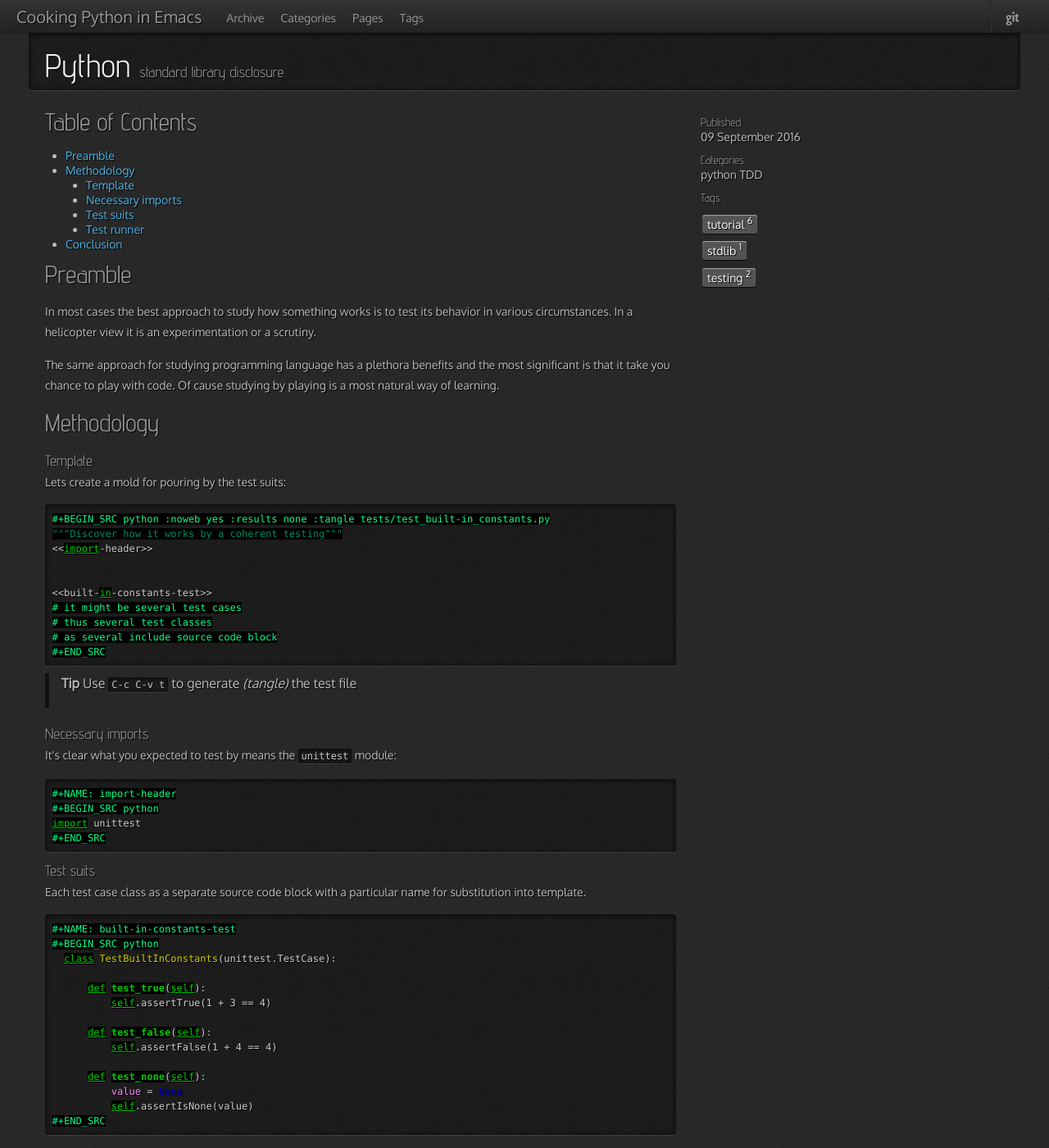
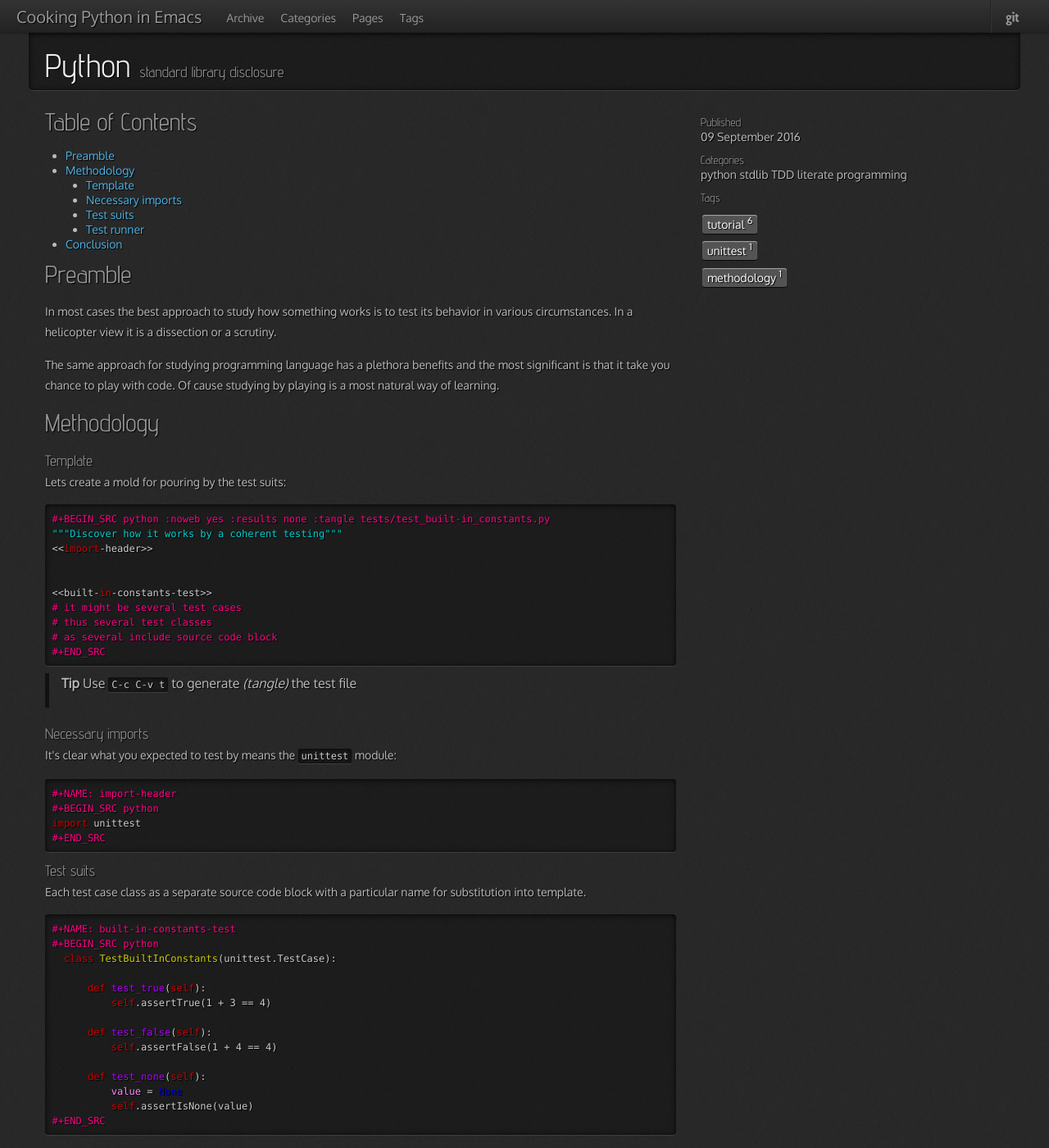
Before and after one commit to 0--key/0--key.github.io, a Jekyll site: the page built from _posts/2016-09-09-python-standard-library.html, in a window 1280 px wide and 1400 px high. Shown: the whole window at 82% size. Built offline with Jekyll 4.4.1, drawn with Linux system fonts in a browser that asks for light colours; nearby versions of some CDN libraries; comment, search, counter and statistics services are not loaded; some of the changed text lies outside the part shown.

Commit message:
Grammatical rectification

```diff
--- a/_posts/2016-09-09-python-standard-library.html
+++ b/_posts/2016-09-09-python-standard-library.html
@@ -2,9 +2,9 @@
 layout: post
 title: Python
 tagline: " standard library disclosure"
-permalink: /python/tdd/stdlib.html
-categories: [python, TDD]
-tags: [tutorial, stdlib, testing]
+permalink: /python/tdd/unittest_init.html
+categories: [python, stdlib, TDD, literate programming]
+tags: [tutorial, unittest, methodology]
 ---
 <div id="table-of-contents">
 <h2>Table of Contents</h2>
@@ -30,7 +30,7 @@
 <p>
 In most cases the best approach to study how something works is to
 test its behavior in various circumstances. In a helicopter view it
-is an experimentation or a scrutiny.
+is a dissection or a scrutiny.
 </p>
 
 <p>
@@ -54,16 +54,16 @@
 
 <div class="org-src-container">
 
-<pre class="src src-org"><span style="color: #00ff87; background-color: #000000;">#+BEGIN_SRC python :noweb yes :results none :tangle tests/test_built-in_constants.py</span>
-<span style="color: #00875f; background-color: #000000;">"""Discover how it works by a coherent testing"""</span>
-&lt;&lt;<span style="color: #00cd00; background-color: #000000; text-decoration: underline;">import</span>-header&gt;&gt;
+<pre class="src src-org"><span style="color: #ff0087;">#+BEGIN_SRC python :noweb yes :results none :tangle tests/test_built-in_constants.py</span>
+<span style="color: #00cdcd;">"""Discover how it works by a coherent testing"""</span>
+&lt;&lt;<span style="color: #cd0000;">import</span>-header&gt;&gt;
 
 
-&lt;&lt;built-<span style="color: #00cd00; background-color: #000000; text-decoration: underline;">in</span>-constants-test&gt;&gt;
-<span style="color: #00ff87; background-color: #000000;"># </span><span style="color: #00ff87; background-color: #000000;">it might be several test cases</span>
-<span style="color: #00ff87; background-color: #000000;"># </span><span style="color: #00ff87; background-color: #000000;">thus several test classes</span>
-<span style="color: #00ff87; background-color: #000000;"># </span><span style="color: #00ff87; background-color: #000000;">as several include source code block</span>
-<span style="color: #00ff87; background-color: #000000;">#+END_SRC</span>
+&lt;&lt;built-<span style="color: #cd0000;">in</span>-constants-test&gt;&gt;
+<span style="color: #ff0087;"># </span><span style="color: #ff0087;">it might be several test cases</span>
+<span style="color: #ff0087;"># </span><span style="color: #ff0087;">thus several test classes</span>
+<span style="color: #ff0087;"># </span><span style="color: #ff0087;">as several include source code block</span>
+<span style="color: #ff0087;">#+END_SRC</span>
 </pre>
 </div>
 
@@ -84,10 +84,10 @@
 
 <div class="org-src-container">
 
-<pre class="src src-org"><span style="color: #00ff87; background-color: #000000;">#+NAME: import-header</span>
-<span style="color: #00ff87; background-color: #000000;">#+BEGIN_SRC python</span>
-<span style="color: #00cd00; background-color: #000000; text-decoration: underline;">import</span> unittest
-<span style="color: #00ff87; background-color: #000000;">#+END_SRC</span>
+<pre class="src src-org"><span style="color: #ff0087;">#+NAME: import-header</span>
+<span style="color: #ff0087;">#+BEGIN_SRC python</span>
+<span style="color: #cd0000;">import</span> unittest
+<span style="color: #ff0087;">#+END_SRC</span>
 </pre>
 </div>
 </div>
@@ -103,20 +103,20 @@
 
 <div class="org-src-container">
 
-<pre class="src src-org"><span style="color: #00ff87; background-color: #000000;">#+NAME: built-in-constants-test</span>
-<span style="color: #00ff87; background-color: #000000;">#+BEGIN_SRC python</span>
-  <span style="color: #00cd00; background-color: #000000; text-decoration: underline;">class</span> <span style="color: #cdcd00;">TestBuiltInConstants</span>(unittest.TestCase):
+<pre class="src src-org"><span style="color: #ff0087;">#+NAME: built-in-constants-test</span>
+<span style="color: #ff0087;">#+BEGIN_SRC python</span>
+  <span style="color: #cd0000;">class</span> <span style="color: #cdcd00;">TestBuiltInConstants</span>(unittest.TestCase):
 
-      <span style="color: #00cd00; background-color: #000000; text-decoration: underline;">def</span> <span style="color: #00CC00; background-color: #000000; font-weight: bold;">test_true</span>(<span style="color: #00cd00; background-color: #000000; text-decoration: underline;">self</span>):
-          <span style="color: #00cd00; background-color: #000000; text-decoration: underline;">self</span>.assertTrue(1 + 3 == 4)
+      <span style="color: #cd0000;">def</span> <span style="color: #af00ff;">test_true</span>(<span style="color: #cd0000;">self</span>):
+          <span style="color: #cd0000;">self</span>.assertTrue(1 + 3 == 4)
 
-      <span style="color: #00cd00; background-color: #000000; text-decoration: underline;">def</span> <span style="color: #00CC00; background-color: #000000; font-weight: bold;">test_false</span>(<span style="color: #00cd00; background-color: #000000; text-decoration: underline;">self</span>):
-          <span style="color: #00cd00; background-color: #000000; text-decoration: underline;">self</span>.assertFalse(1 + 4 == 4)
+      <span style="color: #cd0000;">def</span> <span style="color: #af00ff;">test_false</span>(<span style="color: #cd0000;">self</span>):
+          <span style="color: #cd0000;">self</span>.assertFalse(1 + 4 == 4)
 
-      <span style="color: #00cd00; background-color: #000000; text-decoration: underline;">def</span> <span style="color: #00CC00; background-color: #000000; font-weight: bold;">test_none</span>(<span style="color: #00cd00; background-color: #000000; text-decoration: underline;">self</span>):
+      <span style="color: #cd0000;">def</span> <span style="color: #af00ff;">test_none</span>(<span style="color: #cd0000;">self</span>):
           <span style="color: #ff87ff;">value</span> = <span style="color: #0000ee;">None</span>
-          <span style="color: #00cd00; background-color: #000000; text-decoration: underline;">self</span>.assertIsNone(value)
-<span style="color: #00ff87; background-color: #000000;">#+END_SRC</span>
+          <span style="color: #cd0000;">self</span>.assertIsNone(value)
+<span style="color: #ff0087;">#+END_SRC</span>
 </pre>
 </div>
 
@@ -135,18 +135,18 @@
 
 <div class="org-src-container">
 
-<pre class="src src-org"><span style="color: #00ff87; background-color: #000000;">#+BEGIN_SRC sh :results output :exports both</span>
-  python -m unittest -v tests/test_built-in_constants.py 2&gt;&amp;1
+<pre class="src src-org"><span style="color: #ff0087;">#+BEGIN_SRC sh :results output :exports both</span>
+  python -m unittest -v tests/test_built-in_constants.py
 
-<span style="color: #00ff87; background-color: #000000;">#+END_SRC</span>
+<span style="color: #ff0087;">#+END_SRC</span>
 
-<span style="color: #00ff87; background-color: #000000;">#+RESULTS:</span>
+<span style="color: #ff0087;">#+RESULTS:</span>
 <span style="color: #b2b2b2;">: test_false (tests.test_built-in_constants.TestBuiltInConstants) ... ok</span>
 <span style="color: #b2b2b2;">: test_none (tests.test_built-in_constants.TestBuiltInConstants) ... ok</span>
 <span style="color: #b2b2b2;">: test_true (tests.test_built-in_constants.TestBuiltInConstants) ... ok</span>
 <span style="color: #b2b2b2;">: </span>
 <span style="color: #b2b2b2;">: ----------------------------------------------------------------------</span>
-<span style="color: #b2b2b2;">: Ran 3 tests in 0.000s</span>
+<span style="color: #b2b2b2;">: Ran 3 tests in 0.002s</span>
 <span style="color: #b2b2b2;">: </span>
 <span style="color: #b2b2b2;">: OK</span>
 </pre>
```
